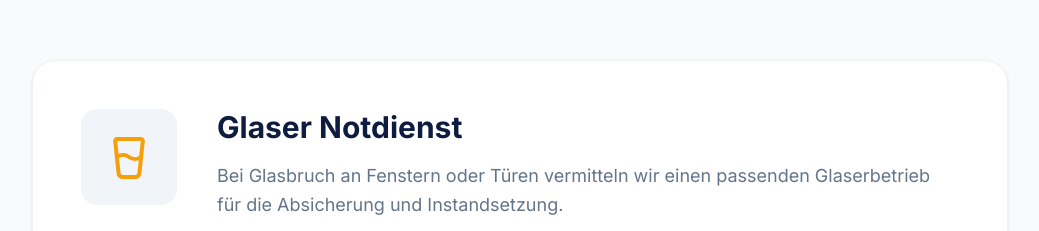
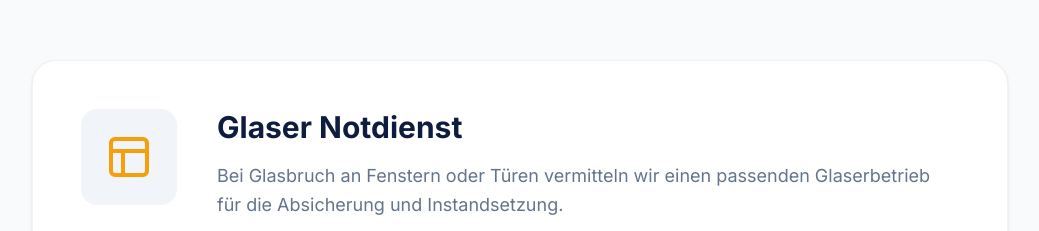
Before and after one commit to tufan8877/Notprofi24, a React (Vite) app: page /leistungen in a window 1280 px wide. Shown: the part 1920-2151 px from the top of the page, without its empty margins (120-1159 px from the left). Built offline with nearby package versions, Linux system fonts and the light colour scheme.

Commit message:
Use window icon for glazier service

```diff
--- a/src/pages/Leistungen.tsx
+++ b/src/pages/Leistungen.tsx
@@ -1,5 +1,5 @@
 import { motion } from "framer-motion";
-import { Wrench, Zap, Hammer, Key, GlassWater, Phone, CheckCircle2 } from "lucide-react";
+import { Wrench, Zap, Hammer, Key, PanelsTopLeft, Phone, CheckCircle2 } from "lucide-react";
 import { Button } from "@/components/ui/button";
 
 export default function Leistungen() {
@@ -28,7 +28,7 @@ export default function Leistungen() {
     {
       id: "glaser",
       title: "Glaser Notdienst",
-      icon: <GlassWater className="w-12 h-12 text-secondary" />,
+      icon: <PanelsTopLeft className="w-12 h-12 text-secondary" />,
       description: "Bei Glasbruch an Fenstern oder Türen vermitteln wir einen passenden Glaserbetrieb für die Absicherung und Instandsetzung.",
       features: ["Zerbrochene Fenster- und Türscheiben", "Glasschäden nach Einbruch oder Unwetter", "Notverglasung und provisorische Sicherung", "Beschädigte Schaufensterverglasung"]
     },
```
